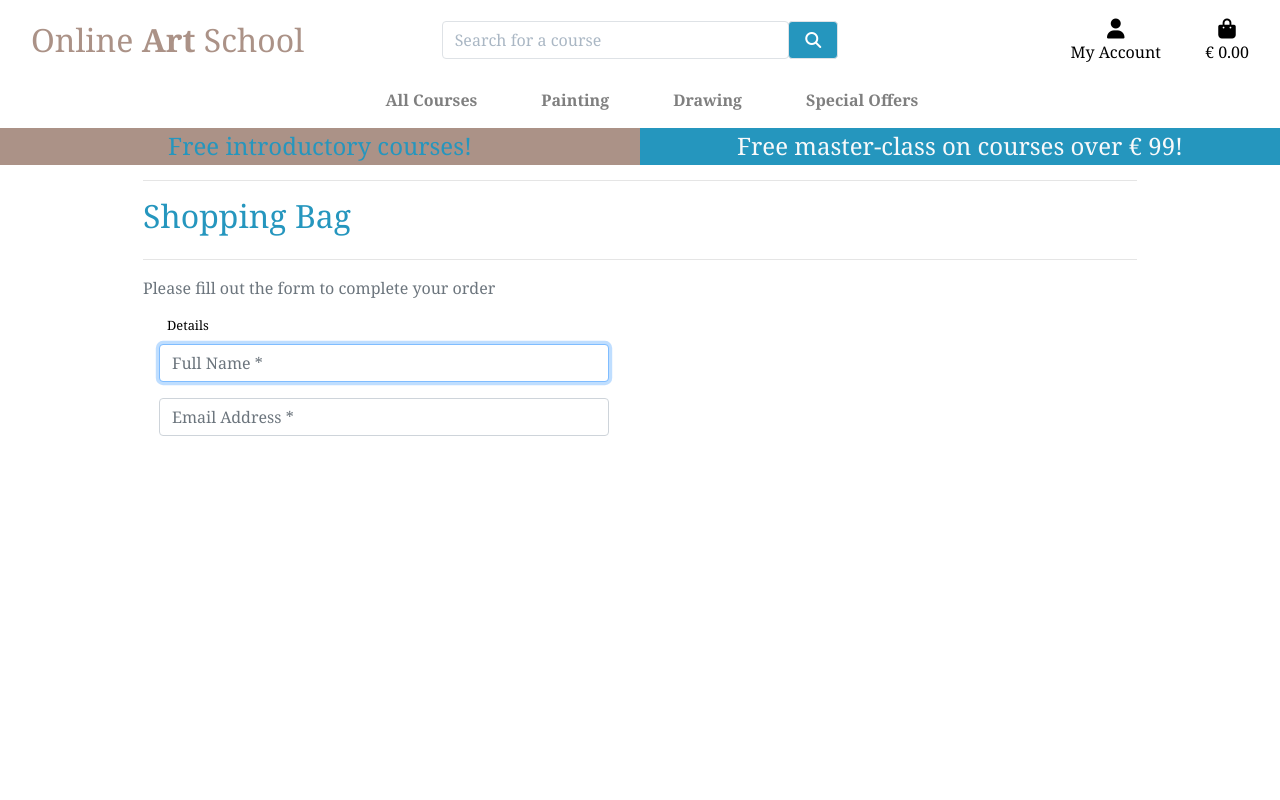
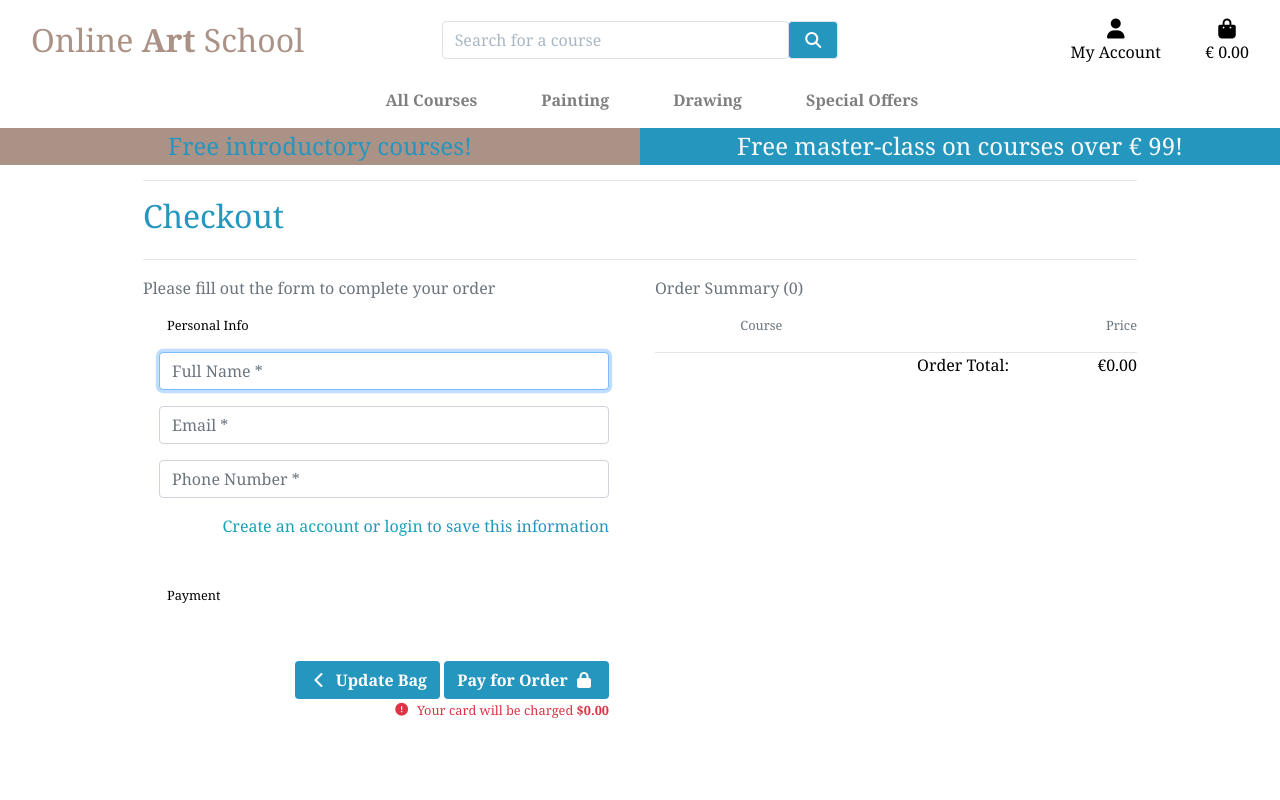
Before and after one commit to Natalitta/project_5, a Django app: template checkout/templates/checkout/checkout.html in a window 1280 px wide. Run offline with Django 3.2, Linux system fonts and the light colour scheme; the template is opened without the code that fills it: values that come from a table or form of the project are taken from there, others are empty; some libraries are stand-ins or nearby versions.

Commit message:
Add form to checkout page and order summary

```diff
--- a/bag/templates/bag/bag.html
+++ b/bag/templates/bag/bag.html
@@ -104,7 +104,7 @@
                                         </span>
                                         <span class="text-uppercase">Add a course</span>
                                     </a>
-                                    <a href="#" class="btn btn-black rounded btn-lg">
+                                    <a href="{% url 'checkout' %}" class="btn btn-blue rounded btn-lg">
                                         <span class="text-uppercase">Secure Checkout</span>
                                         <span class="icon">
                                             <i class="fa-solid fa-lock"></i>
--- a/checkout/forms.py
+++ b/checkout/forms.py
@@ -13,7 +13,7 @@ class OrderForm(forms.ModelForm):
         super().__init__(*args, **kwargs)
         placeholders = {
             'full_name': 'Full Name',
-            'email': 'Email Address',
+            'email': 'Email',
             'phone_number': 'Phone Number',
         }
 
--- a/checkout/templates/checkout/checkout.html
+++ b/checkout/templates/checkout/checkout.html
@@ -23,21 +23,123 @@
         <div class="row">
             <div class="col">
                 <hr>
-                <h2 class="logo-font mb-4">Shopping Bag</h2>
+                <h2 class="logo-font mb-4">Checkout</h2>
                 <hr>
             </div>
         </div>
         <div class="row">
+            <div class="col-12 col-lg-6 order-lg-last mb-5">
+                <p class="text-muted">Order Summary ({{ course_count }})</p>
+                <div class="row">
+                    <div class="col-7 offset-2">
+                        <p class="mb-3 mt-0 small text-muted">Course</p>
+                    </div>
+                    <div class="col-3 text-right">
+                        <p class="mb-3 mt-0 small text-muted">Price</p>
+                    </div>
+                </div>
+                {% for item in bag_items %}
+                    <div class="row">
+                        <div class="col-2 mb-1">
+                            <a href="{% url 'course_detail' item.course.id %}">
+                                {% if item.course.image %}
+                                    <img class="w-100" src="{{ item.course.image.url }}" alt="{{ course.name }}">
+                                {% else %}
+                                    <img class="w-100" src="{{ MEDIA_URL }}noimage.png" alt="{{ course.name }}">
+                                {% endif %}
+                            </a>
+                        </div>
+                        <div class="col-7">
+                            <p class="my-0"><strong>{{ item.course.name }}</strong></p>
+                        </div>
+                        <div class="col-3 text-right">
+                            <p class="my-0 small text-muted">€{{ item.course.price }}</p>
+                        </div>
+                    </div>
+                {% endfor %}
+                <div>
+                    {% if free_mc %}
+                    <div class="row">
+                        <div class="col-2 mb-1">
+                            <a href="#">
+                                {% if item.course.image %}
+                                    <img class="w-100" src="{{ item.course.image.url }}" alt="{{ course.name }}">
+                                {% else %}
+                                    <img class="w-100" src="{{ MEDIA_URL }}noimage.png" alt="{{ course.name }}">
+                                {% endif %}
+                            </a>
+                        </div>
+                        <div class="col-7">
+                            <p class="my-0"><strong><i class="fas fa-gift fa-lg"></i> Free master-class</strong></p>
+                        </div>
+                        <div class="col-3 text-right">
+                            <p class="my-0 small text-muted">€0.00</p>
+                        </div>
+                    </div>
+                    {% endif %}
+                </div>
+                <hr class="my-0">
+                <div class="row text-black text-right">
+                    <div class="col-7 offset-2">
+                        <p class="my-0">Order Total:</p>
+                    </div>
+                    <div class="col-3">
+                        <p class="my-0">€{{ total | floatformat:2 }}</p>
+                    </div>
+                </div>
+            </div>
             <div class="col-12 col-lg-6">
                 <p class="text-muted">Please fill out the form to complete your order</p>
                 <form action="{% url 'checkout' %}" method="POST" id="payment-form">
                     {% csrf_token %}
                     <fieldset class="rounded px-3 mb-5">
-                        <legend class="fieldset-label small text-black px-2 w-auto">Details</legend>
+                        <legend class="fieldset-label small text-black px-2 w-auto mb-3">Personal Info</legend>
                         {{ order_form.full_name | as_crispy_field }}
                         {{ order_form.email | as_crispy_field }}
+                        {{ order_form.phone_number | as_crispy_field }}
+                        <div class="form-check form-check-inline float-right mr-0">
+							{% if user.is_authenticated %}
+								<label class="form-check-label" for="id-save-info">Update in my profile</label>
+                                <input class="form-check-input ml-2 mr-0" type="checkbox" id="id-save-info" name="save-info" checked>
+							{% else %}
+								<label class="form-check-label" for="id-save-info">
+                                    <a class="text-info" href="{% url 'account_signup' %}">Create an account</a> or
+                                    <a class="text-info" href="{% url 'account_login' %}">login</a> to save this information
+                                </label>
+							{% endif %}
+						</div>
                     </fieldset>
-                    <fieldset class="rounded px-3 mb-5">
+                    <fieldset class="px-3">
+                        <legend class="fieldset-label small text-black px-2 w-auto">Payment</legend>
+                        <!-- A Stripe card element will go here -->
+                        <div class="mb-3" id="card-element"></div>
+
+                        <!-- To display form errors
+                        <div class="mb-3 text-danger" id="card-errors" role="alert"></div>
+                        <input type="hidden" value="{{ client_secret }}" name="client_secret">
+                    </fieldset>-->
+
+                    <div class="submit-button text-right mt-5 mb-2">
+						<a href="{% url 'view_bag' %}" class="btn btn-blue rounded">
+							<span class="icon">
+								<i class="fas fa-chevron-left"></i>
+							</span>
+							<span class="font-weight-bold">Update Bag</span>
+						</a>
+						<button id="submit-button" class="btn btn-blue rounded">
+							<span class="font-weight-bold">Pay for Order</span>
+							<span class="icon">
+								<i class="fas fa-lock"></i>
+							</span>
+						</button>
+						<p class="small text-danger my-0">
+							<span class="icon">
+								<i class="fas fa-exclamation-circle"></i>
+							</span>
+							<span>Your card will be charged <strong>${{ total|floatformat:2 }}</strong></span>
+						</p>
+					</div>
+                </form>
             </div>
         </div>
     </div>
--- a/checkout/views.py
+++ b/checkout/views.py
@@ -10,8 +10,8 @@ from .forms import OrderForm
 #from profiles.models import UserProfile
 #from bag.contexts import bag_contents
 
-import stripe
-import json
+#import stripe
+#import json
 
 
 # Create your views here.
@@ -25,7 +25,7 @@ def checkout(request):
         messages.error(request, "Your bag is empty")
         return redirect(reverse('courses'))
 
-    order_form = OrderForm(form_data)
+    order_form = OrderForm()
 
     template = 'checkout/checkout.html'
     context = {
--- a/school/settings.py
+++ b/school/settings.py
@@ -26,7 +26,7 @@ SECRET_KEY = 'django-insecure-hnvkj+6o)k=d+2&bs3!aai+0j+8#flgo5d3xb=28r09!th$=%&
 # SECURITY WARNING: don't run with debug turned on in production!
 DEBUG = True
 
-ALLOWED_HOSTS = ['8000-natalitta-project5-iszet7v4jhi.ws-eu105.gitpod.io']
+ALLOWED_HOSTS = ['8000-natalitta-project5-iszet7v4jhi.ws-eu106.gitpod.io']
 
 
 # Application definition
@@ -80,6 +80,7 @@ TEMPLATES = [
                 'django.template.context_processors.request',
                 'django.contrib.auth.context_processors.auth',
                 'django.contrib.messages.context_processors.messages',
+                'django.template.context_processors.media',
                 'bag.contexts.bag_contents',
             ],
             'builtins': [
```
Also changed, not shown: db.sqlite3.
